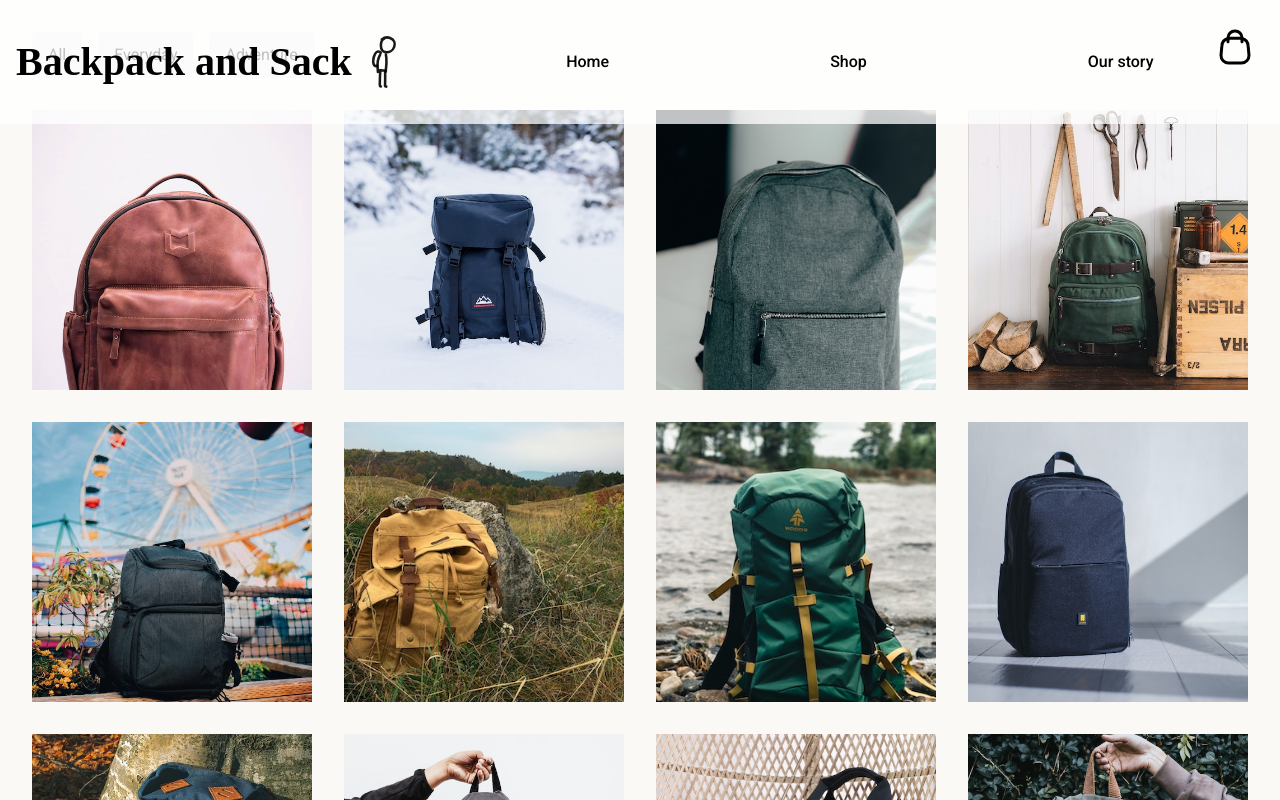
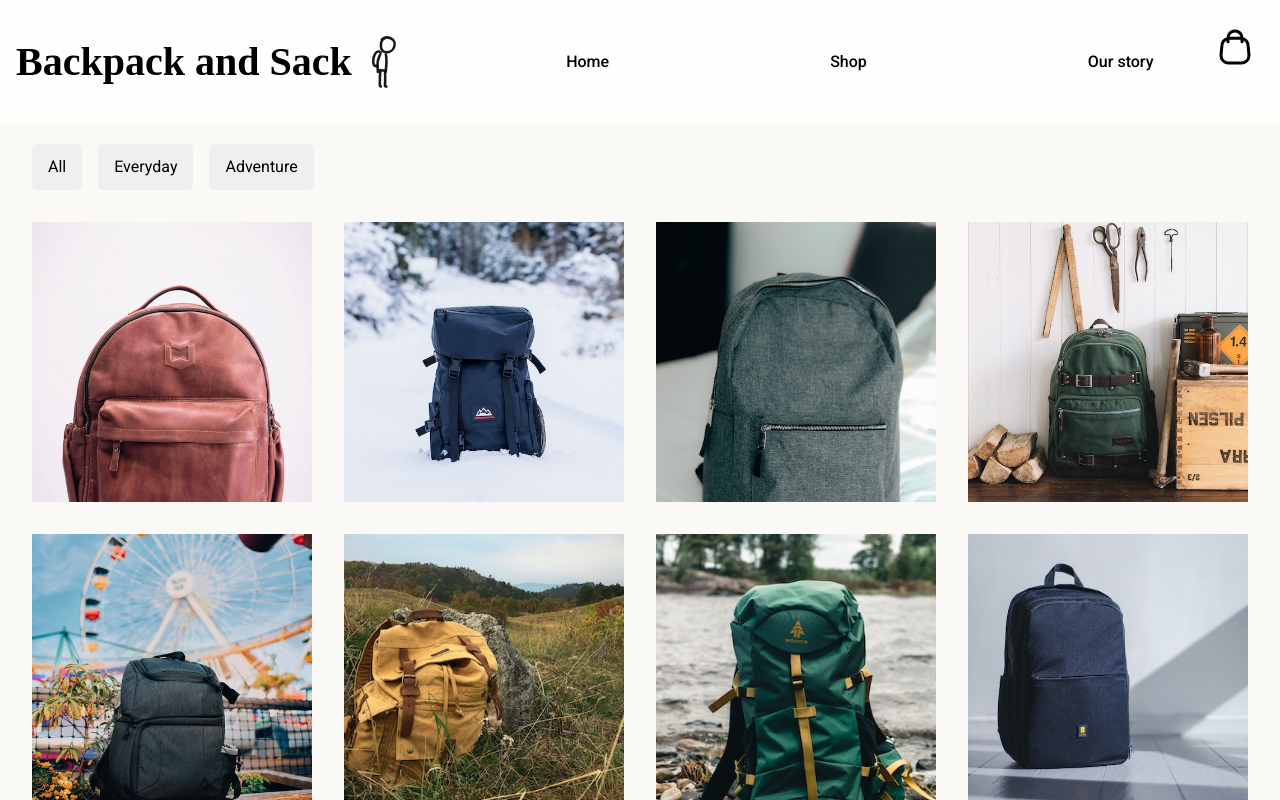
Before and after one commit to dave-forbes/shopping-cart, a React (Vite) app in the folder shopping-cart/: page /shop in a window 1280 px wide. Shown: the top 800 px of the page. Built offline with nearby package versions, Linux system fonts and the light colour scheme; a web font is replaced by a local one.

Commit message:
added padding to top of section

```diff
--- a/shopping-cart/src/components/OurStory/OurStory.jsx
+++ b/shopping-cart/src/components/OurStory/OurStory.jsx
@@ -3,7 +3,7 @@ import styles from "./OurStory.module.css";
 
 const OurStory = () => {
   return (
-    <section>
+    <section className={styles.ourStorySection}>
       <div className={styles.content}>
         <img src={foundersPhoto} alt="Founders" className={styles.img} />
         <div className={styles.text}>
--- a/shopping-cart/src/components/OurStory/OurStory.module.css
+++ b/shopping-cart/src/components/OurStory/OurStory.module.css
@@ -1,3 +1,7 @@
+.ourStorySection {
+  padding-top: 7rem;
+}
+
 .content {
   display: flex;
   gap: 4rem;
--- a/shopping-cart/src/components/Shop/Shop.jsx
+++ b/shopping-cart/src/components/Shop/Shop.jsx
@@ -6,7 +6,7 @@ export default function Shop() {
   const [category, setCategory] = useState("all");
 
   return (
-    <section>
+    <section className={styles.shopSection}>
       <nav className={styles.nav}>
         <ul>
           <button
--- a/shopping-cart/src/components/Shop/Shop.module.css
+++ b/shopping-cart/src/components/Shop/Shop.module.css
@@ -1,3 +1,7 @@
+.shopSection {
+  padding-top: 7rem;
+}
+
 .inventory {
   display: grid;
   grid-template-columns: repeat(auto-fit, minmax(250px, 1fr));
```
